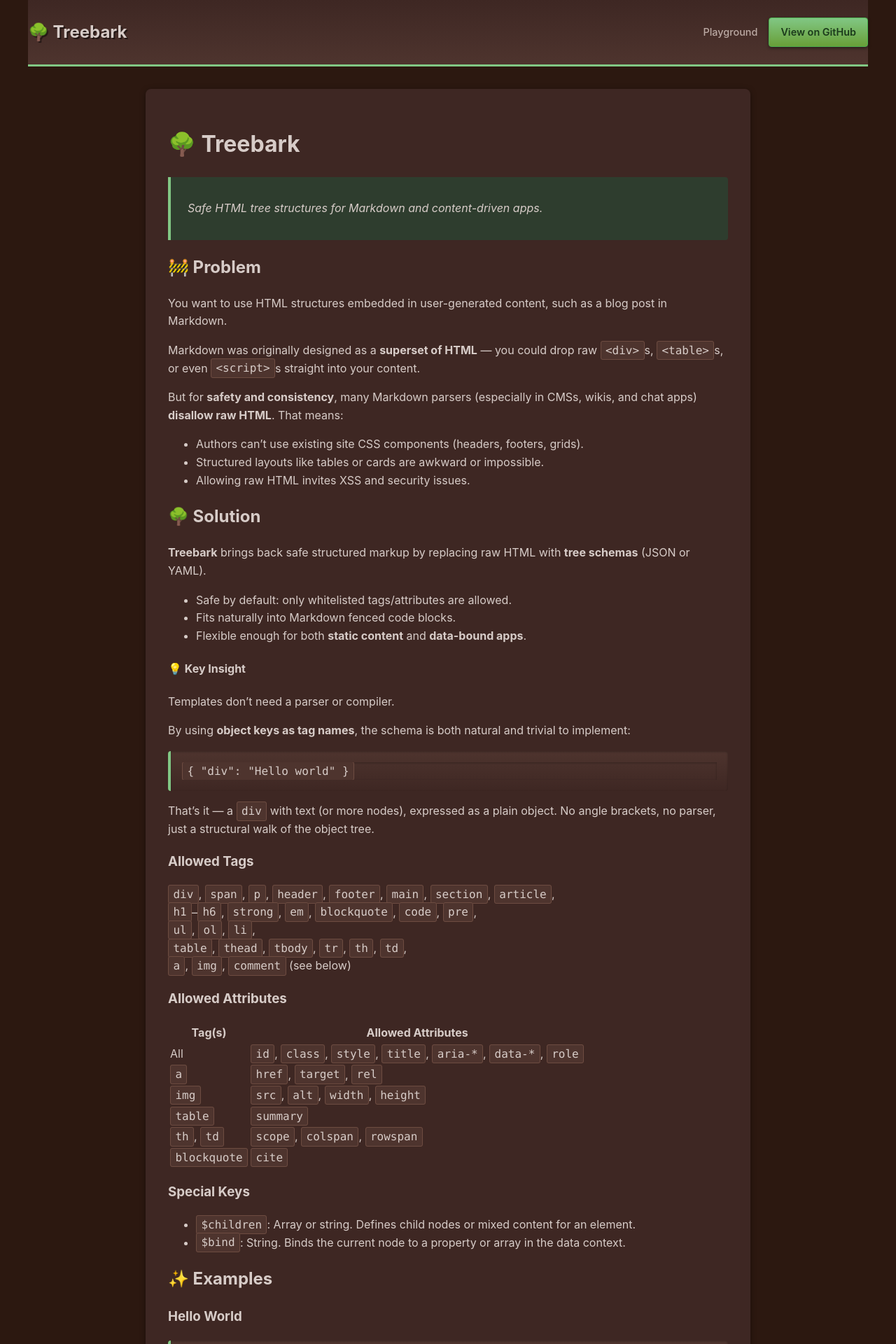
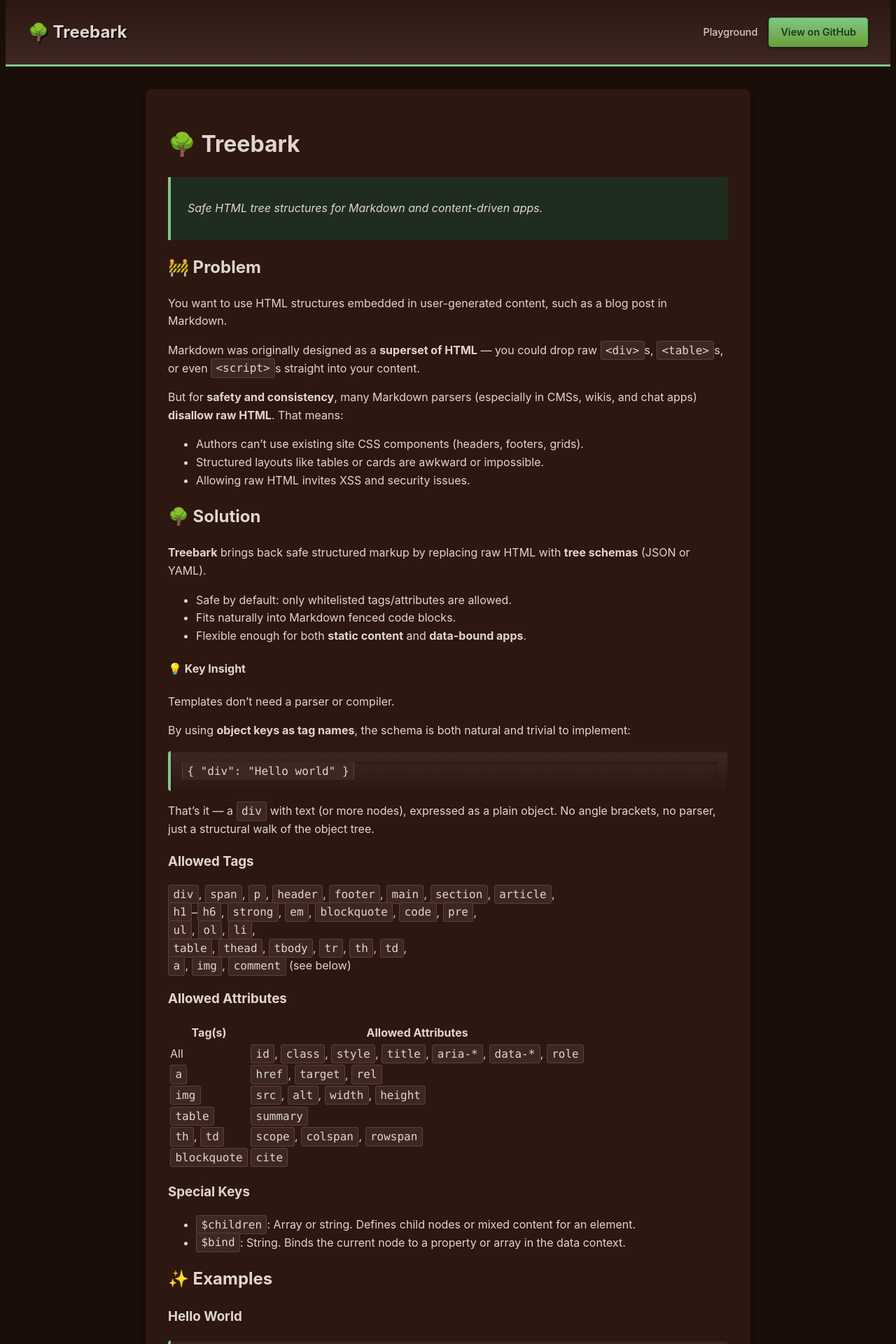
Before and after one commit to danmarshall/treebark, a Jekyll site: the page built from docs/index.md, in a window 1280 px wide. Shown: the top 1920 px of the page at 70% size. Built offline with Jekyll 4.4.1, drawn with Linux system fonts in a browser that asks for light colours.

Commit message:
Increase contrast: darker background, lighter text, full-width header/footer
Co-authored-by: danmarshall <11507384+danmarshall@users.noreply.github.com>

```diff
--- a/docs/assets/css/treebark-theme.css
+++ b/docs/assets/css/treebark-theme.css
@@ -1,31 +1,36 @@
 /* Treebark Theme - Natural wood and bark aesthetic with dark mode */
 
 /* Color palette inspired by tree bark and nature:
-   - Dark bark brown: #3e2723, #4e342e, #5d4037, #2c1810
+   - Dark bark brown: #1a0f08, #2c1810, #3e2723, #4e342e, #5d4037
    - Medium bark: #6d4c41, #795548, #8d6e63
-   - Light bark/wood: #a1887f, #bcaaa4, #d7ccc8
+   - Light bark/wood: #a1887f, #bcaaa4, #d7ccc8, #e0d5d0, #f0ebe5
    - Forest green: #2e7d32, #388e3c, #4caf50
    - Moss/lichen: #689f38, #7cb342, #81c784
    - Warm earth: #bf8040
 */
 
 body {
-    background-color: #2c1810;
-    color: #d7ccc8;
+    background-color: #1a0f08;
+    color: #e0d5d0;
 }
 
 .header {
     border-bottom: 3px solid #81c784;
-    background: linear-gradient(to bottom, #3e2723 0%, #4e342e 100%);
+    background: linear-gradient(to bottom, #2c1810 0%, #3e2723 100%);
+    /* Make header full width */
+    margin-left: -2rem;
+    margin-right: -2rem;
+    padding-left: 2rem;
+    padding-right: 2rem;
 }
 
 .header h1 {
-    color: #d7ccc8;
-    text-shadow: 2px 2px 0 rgba(0, 0, 0, 0.5);
+    color: #e0d5d0;
+    text-shadow: 2px 2px 0 rgba(0, 0, 0, 0.7);
 }
 
 .header .tagline {
-    color: #bcaaa4;
+    color: #d7ccc8;
 }
 
 .github-link {
@@ -42,51 +47,56 @@ body {
 }
 
 .nav-link {
-    color: #bcaaa4;
+    color: #d7ccc8;
 }
 
 .nav-link:hover, .nav-link.active {
-    color: #81c784;
+    color: #a5d6a7;
 }
 
 .content {
-    background-color: #3e2723;
+    background-color: #2c1810;
     padding: 2rem;
     border-radius: 8px;
-    box-shadow: 0 2px 8px rgba(0, 0, 0, 0.4);
+    box-shadow: 0 2px 8px rgba(0, 0, 0, 0.6);
 }
 
 code {
-    background: #4e342e;
-    color: #d7ccc8;
-    border: 1px solid #6d4c41;
+    background: #3e2723;
+    color: #e0d5d0;
+    border: 1px solid #5d4037;
 }
 
 pre:not(.highlight) {
-    background: linear-gradient(to bottom, #4e342e 0%, #3e2723 100%);
+    background: linear-gradient(to bottom, #3e2723 0%, #2c1810 100%);
     border-left: 4px solid #81c784;
-    box-shadow: inset 0 1px 3px rgba(0, 0, 0, 0.3);
+    box-shadow: inset 0 1px 3px rgba(0, 0, 0, 0.5);
 }
 
 .highlight {
-    background: linear-gradient(to bottom, #4e342e 0%, #3e2723 100%);
+    background: linear-gradient(to bottom, #3e2723 0%, #2c1810 100%);
     border-left: 4px solid #81c784;
-    box-shadow: inset 0 1px 3px rgba(0, 0, 0, 0.3);
+    box-shadow: inset 0 1px 3px rgba(0, 0, 0, 0.5);
 }
 
 blockquote {
     border-left: 4px solid #81c784;
-    background: #2e3d2e;
+    background: #1f2d1f;
     padding: 1rem;
     padding-left: 1.5rem;
-    color: #d7ccc8;
+    color: #e0d5d0;
     border-radius: 0 4px 4px 0;
 }
 
 .footer {
     border-top: 2px solid #5d4037;
-    color: #bcaaa4;
-    background: linear-gradient(to top, #2c1810 0%, #3e2723 100%);
+    color: #d7ccc8;
+    background: linear-gradient(to top, #1a0f08 0%, #2c1810 100%);
+    /* Make footer full width */
+    margin-left: -2rem;
+    margin-right: -2rem;
+    padding-left: 2rem;
+    padding-right: 2rem;
 }
 
 .footer a {
@@ -99,21 +109,21 @@ blockquote {
 
 /* Playground theme adjustments */
 .editor-panel {
-    background: #3e2723;
+    background: #2c1810;
     border: 2px solid #5d4037;
-    box-shadow: 0 2px 6px rgba(0, 0, 0, 0.5);
+    box-shadow: 0 2px 6px rgba(0, 0, 0, 0.7);
 }
 
 .editor-header {
-    background: linear-gradient(to bottom, #6d4c41 0%, #5d4037 100%);
-    border-bottom: 2px solid #4e342e;
-    color: #d7ccc8;
-    text-shadow: 1px 1px 0 rgba(0, 0, 0, 0.5);
+    background: linear-gradient(to bottom, #5d4037 0%, #4e342e 100%);
+    border-bottom: 2px solid #3e2723;
+    color: #e0d5d0;
+    text-shadow: 1px 1px 0 rgba(0, 0, 0, 0.7);
 }
 
 .editor-textarea {
-    background: #2c1810;
-    color: #d7ccc8;
+    background: #1a0f08;
+    color: #f0ebe5;
 }
 
 .editor-textarea:focus {
@@ -122,7 +132,7 @@ blockquote {
 
 .output-panel {
     border: 2px solid #81c784;
-    box-shadow: 0 3px 8px rgba(0, 0, 0, 0.5);
+    box-shadow: 0 3px 8px rgba(0, 0, 0, 0.7);
 }
 
 .output-header {
@@ -133,25 +143,25 @@ blockquote {
 }
 
 .output-content {
-    background: linear-gradient(to bottom, #4e342e 0%, #3e2723 100%);
-    color: #d7ccc8;
+    background: linear-gradient(to bottom, #3e2723 0%, #2c1810 100%);
+    color: #e0d5d0;
 }
 
 .controls {
-    background: linear-gradient(to bottom, #4e342e 0%, #3e2723 100%);
+    background: linear-gradient(to bottom, #3e2723 0%, #2c1810 100%);
     border: 2px solid #5d4037;
-    box-shadow: 0 2px 4px rgba(0, 0, 0, 0.4);
+    box-shadow: 0 2px 4px rgba(0, 0, 0, 0.6);
 }
 
 .control-group label {
-    color: #d7ccc8;
+    color: #e0d5d0;
 }
 
 .control-group select,
 .control-group input {
     border: 1px solid #6d4c41;
-    background: #2c1810;
-    color: #d7ccc8;
+    background: #1a0f08;
+    color: #e0d5d0;
 }
 
 .control-group select:focus,
```
